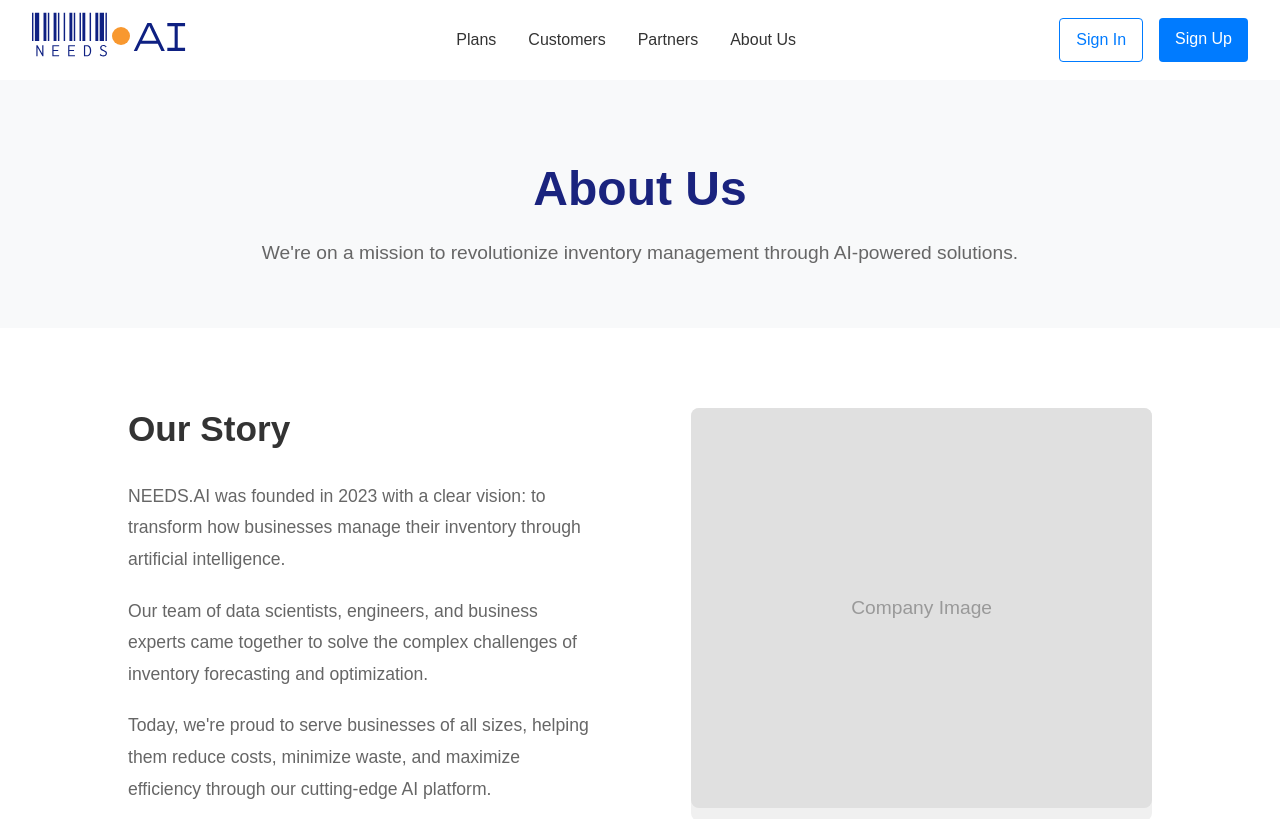
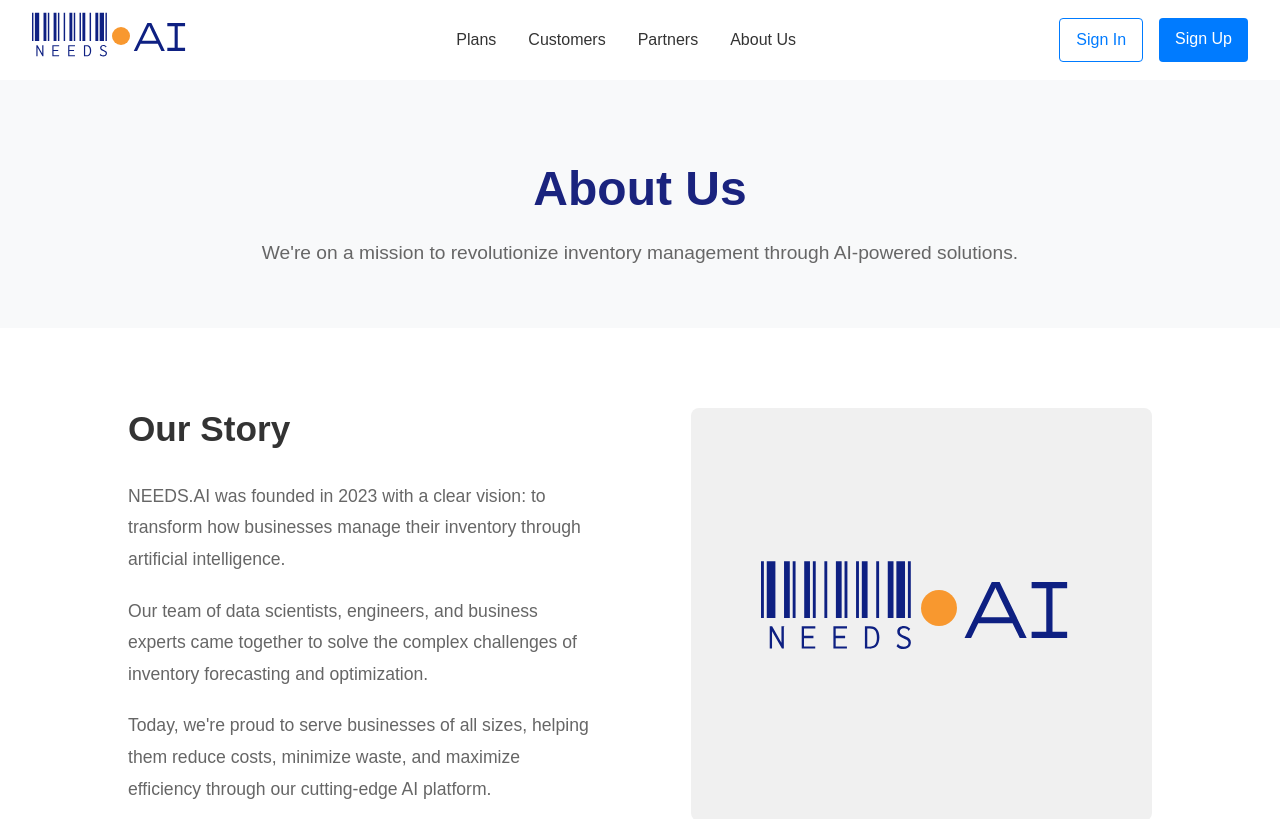
Before and after one commit to xbahaax/needs-ai, a React (Vite) app: page /about in a window 1280 px wide. Shown: the top 819 px of the page. Built offline with nearby package versions, Linux system fonts and the light colour scheme; a web font is replaced by a local one.

Commit message:
Update AboutUs.jsx

```diff
--- a/src/pages/AboutUs.jsx
+++ b/src/pages/AboutUs.jsx
@@ -1,6 +1,7 @@
 import React from 'react';
 import Navbar from '../components/Navbar';
 import Footer from '../components/Footer';
+import Logo from '../assets/logo.svg'
 
 function AboutUs() {
   return (
@@ -56,7 +57,6 @@
           <div style={{
             width: '100%',
             height: '400px',
-            backgroundColor: '#e0e0e0',
             borderRadius: '8px',
             display: 'flex',
             justifyContent: 'center',
@@ -64,7 +64,7 @@
             color: '#999',
             fontSize: '1.2rem'
           }}>
-            Company Image
+            <img src={Logo} alt="Logo" style={{ height: "100px",widows:"100px", cursor: "pointer" }} />
           </div>
         </div>
       </section>
```
